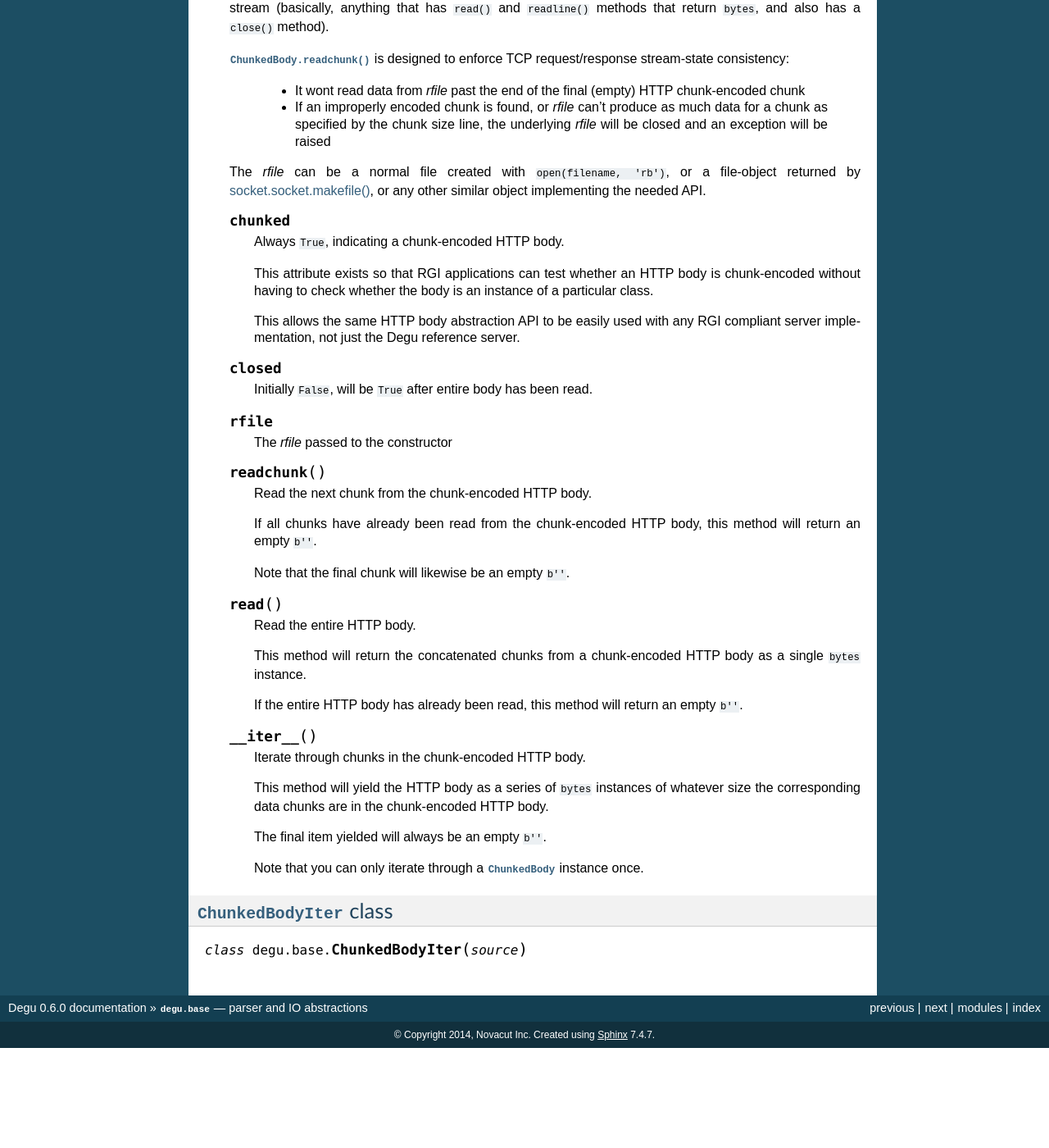
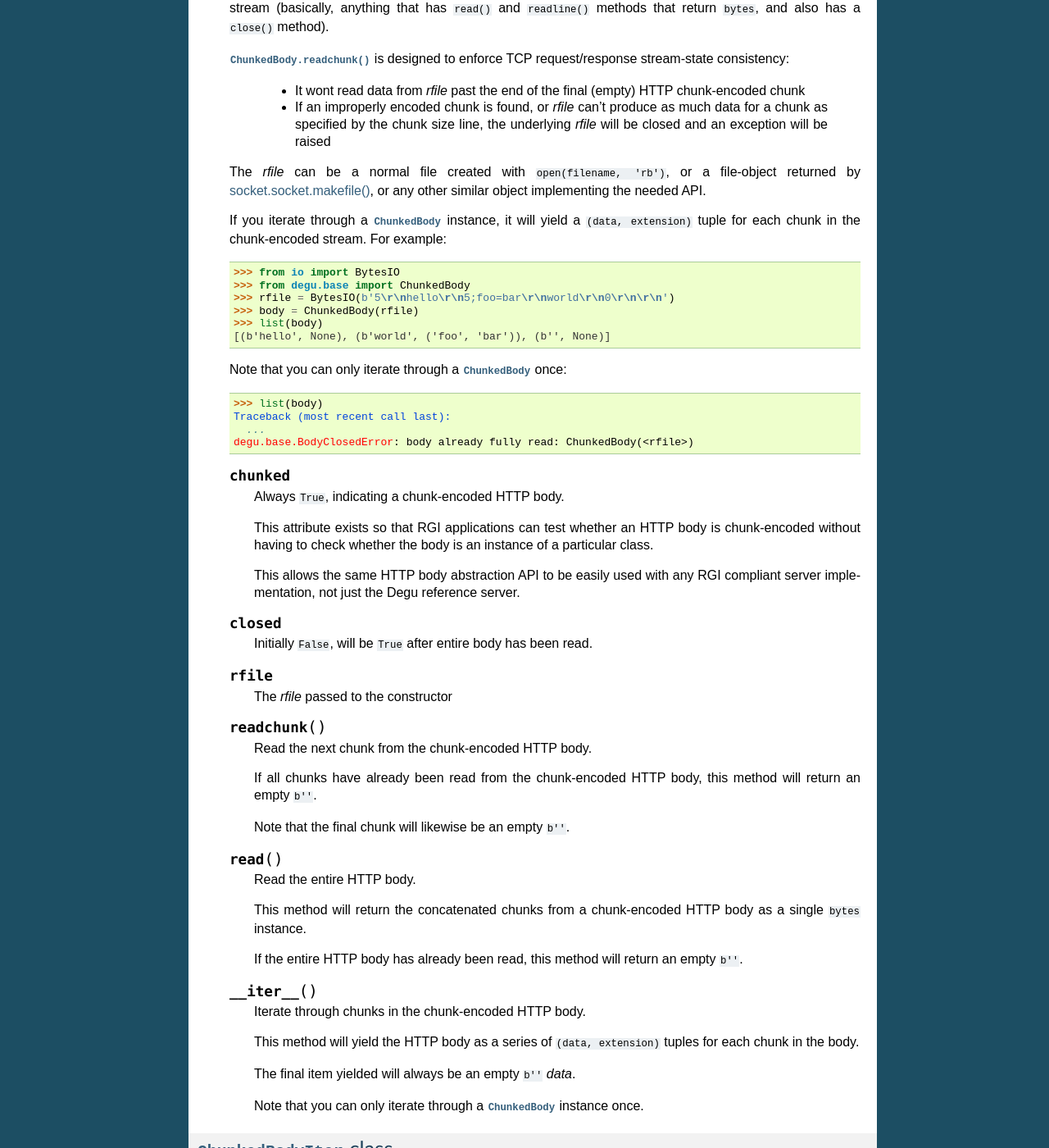
Before and after one commit to json420/degu, a Sphinx documentation site: the page built from doc/degu.base.rst, in a window 1280 px wide and 1400 px high, scrolled down 4153 px. Shown: the whole window at 82% size. Built offline with Sphinx 7.4.7, drawn with Linux system fonts in a browser that asks for light colours; before the commit the page ends 5431 px from its top, so only the background shows below that.

Commit message:
update docs for ChunkedBody

```diff
--- a/doc/degu.base.rst
+++ b/doc/degu.base.rst
@@ -279,6 +279,24 @@ Parsing functions
     a file-object returned by `socket.socket.makefile()`_, or any other similar
     object implementing the needed API.
 
+    If you iterate through a :class:`ChunkedBody` instance, it will yield a
+    ``(data, extension)`` tuple for each chunk in the chunk-encoded stream.  For
+    example:
+
+    >>> from io import BytesIO
+    >>> from degu.base import ChunkedBody
+    >>> rfile = BytesIO(b'5\r\nhello\r\n5;foo=bar\r\nworld\r\n0\r\n\r\n')
+    >>> body = ChunkedBody(rfile)
+    >>> list(body)
+    [(b'hello', None), (b'world', ('foo', 'bar')), (b'', None)]
+
+    Note that you can only iterate through a :class:`ChunkedBody` once:
+
+    >>> list(body)
+    Traceback (most recent call last):
+      ...
+    degu.base.BodyClosedError: body already fully read: ChunkedBody(<rfile>)
+
     .. attribute:: chunked
 
         Always ``True``, indicating a chunk-encoded HTTP body.
@@ -322,11 +340,10 @@ Parsing functions
 
         Iterate through chunks in the chunk-encoded HTTP body.
 
-        This method will yield the HTTP body as a series of ``bytes`` instances
-        of whatever size the corresponding data chunks are in the chunk-encoded
-        HTTP body.
+        This method will yield the HTTP body as a series of
+        ``(data, extension)`` tuples for each chunk in the body.
 
-        The final item yielded will always be an empty ``b''``.
+        The final item yielded will always be an empty ``b''`` *data*.
 
         Note that you can only iterate through a :class:`ChunkedBody` instance
         once.
```
